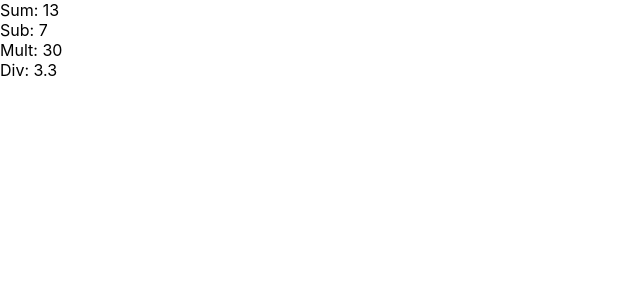
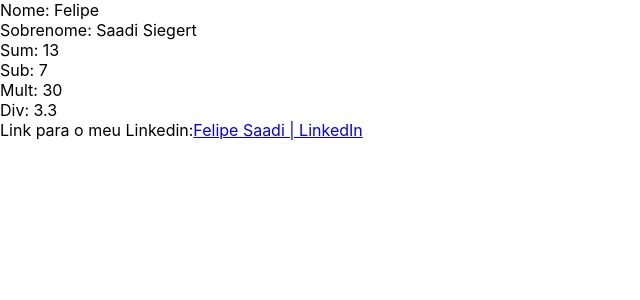
Before and after one commit to FelipeSaadi/Estudos, a React (Vite) app in the folder React/Modulo 1/react-vite-first/: page / in a window 1280 px wide. Shown: the top 300 px of the page, without its empty margins (0-640 px from the left). Built offline with nearby package versions, Linux system fonts and the light colour scheme.

Commit message:
Expressões no JSX

```diff
--- a/React/Modulo 1/react-vite-first/src/App.tsx
+++ b/React/Modulo 1/react-vite-first/src/App.tsx
@@ -1,29 +1,39 @@
 const App = () => {
+  let name: string = "Felipe";
+  let lastName: string = "Saadi Siegert";
   let n1: number = 10;
   let n2: number = 3;
+  let link: string = "https://www.linkedin.com/in/felipe-saadi/"
 
   function sum(n1: number, n2: number): number {
-    return n1 + n2
+    return n1 + n2;
   }
 
   function sub(n1: number, n2: number): number {
-    return n1 - n2
+    return n1 - n2;
   }
 
   function mult(n1: number, n2: number): number {
-    return n1 * n2
+    return n1 * n2;
   }
 
   function div(n1: number, n2: number): number {
-    return n1 / n2
+    return n1 / n2;
   }
 
   return (
     <div>
+      <div>{`Nome: ${name}`}</div>
+      <div>{`Sobrenome: ${lastName}`}</div>
       <div>Sum: {sum(n1,n2)}</div>
       <div>Sub: {sub(n1,n2)}</div>
       <div>Mult: {mult(n1,n2)}</div>
       <div>Div: {div(n1,n2).toFixed(1)}</div>
+
+      <div>
+        Link para o meu Linkedin:
+        <a href={link} target={"blank"}>Felipe Saadi | LinkedIn</a>
+      </div>
     </div>
   )
 }
```
